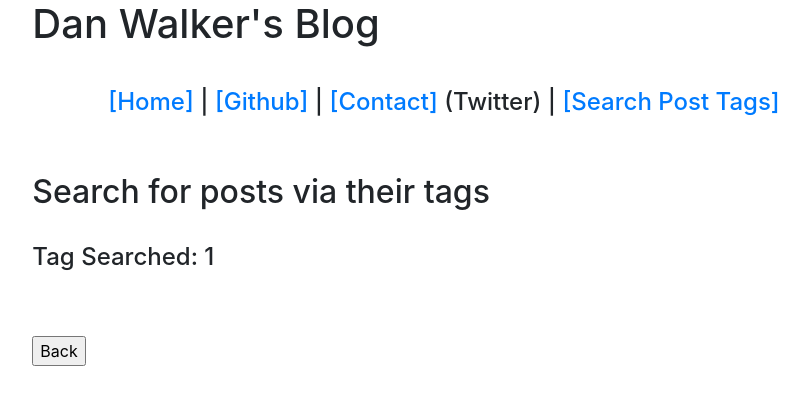
After one commit to DanielPDWalker/danblog_public, a Django app: page /tag/1 in a window 1280 px wide. The commit adds this page. Shown: the top 413 px of the page, without its empty margins (196-1005 px from the left). Run offline with Django 3.2, Linux system fonts and the light colour scheme; data that the repository does not hold is empty; some libraries are stand-ins or nearby versions.

Commit message:
Newest danblog version, tag search, title urls

```diff
--- a/blog/models.py
+++ b/blog/models.py
@@ -2,13 +2,16 @@ import re
 from django.db import models
 from datetime import datetime
 
+
 class BlogPost(models.Model):
     date = models.DateTimeField(default=datetime.now, blank=False)
-    title = models.CharField(max_length=200)
+    title = models.CharField(max_length=200, unique=True)
+    slug = models.SlugField(max_length=200, default='')
     author = models.CharField(default="Dan W.", max_length=200)
     content = models.TextField(blank=False)
     tags = models.CharField(max_length=200, default='Blog')
     description = models.TextField(max_length=500, default='A post about ')
     is_published = models.BooleanField()
+
     def __str__(self):
         return self.title
--- a/blog/urls.py
+++ b/blog/urls.py
@@ -4,5 +4,7 @@ from . import views
 
 urlpatterns = [
     path('', views.index, name='index'),
-    path('<int:post_id>', views.post, name='post'),
+    path('<str:post_slug>', views.post, name='post'),
+    path('tag/', views.tag, name='tag'),
+    path('tag/<str:tag_string>', views.tag_search, name ='tag_search')
 ]
--- /dev/null
+++ b/blog/utils.py
@@ -0,0 +1,23 @@
+def get_string_list_of_formatted_tags(list_of_blog_posts):
+    """
+    Given a list of blog posts, get the string values of all tags and
+    returns them as a list.
+
+    By default you will get a list of lists.
+    """
+    tag_list_raw = []
+    tag_list = []
+
+    try:
+        for post in list_of_blog_posts:
+            tag_list_raw.append(post.tags.split(','))
+    except:
+        tag_list_raw.append(list_of_blog_posts.tags.split(','))
+
+    for tag in tag_list_raw:
+        for i in tag:
+            if i.strip() not in tag_list:
+                tag_list.append(i.strip())
+
+
+    return sorted(tag_list)
--- a/blog/views.py
+++ b/blog/views.py
@@ -2,10 +2,12 @@ from django.shortcuts import render, get_object_or_404
 from django.core.paginator import EmptyPage, PageNotAnInteger, Paginator
 
 from .models import BlogPost
+from .utils import get_string_list_of_formatted_tags
 
 
 def index(request):
     posts = BlogPost.objects.order_by('-date').filter(is_published=True)
+    tag_list = get_string_list_of_formatted_tags(posts)
 
 
     paginator = Paginator(posts, 5)
@@ -13,18 +15,43 @@ def index(request):
     paged_posts = paginator.get_page(page)
 
     context = {
-        'posts': paged_posts
+        "posts": paged_posts,
+        "tag_list": tag_list
     }
 
     return render(request, 'blog/index.html', context)
 
 
 
-def post(request, post_id):
-    post = get_object_or_404(BlogPost, pk=post_id)
+def post(request, post_slug):
+    post = get_object_or_404(BlogPost, slug=post_slug)
+    tag_list = get_string_list_of_formatted_tags(post)
 
     context = {
-        'post': post
+        "post": post,
+        "tag_list": tag_list
     }
 
     return render(request, 'blog/post.html', context)
+
+
+def tag (request):
+    posts = BlogPost.objects.all()
+    tag_list = get_string_list_of_formatted_tags(posts)
+
+    context = {
+        "tag_list": tag_list
+    }
+    return render(request, 'blog/tag.html', context=context)
+
+
+def tag_search(request, tag_string):
+    posts = BlogPost.objects.order_by('-date').filter(tags__contains=tag_string)
+    tag_list = get_string_list_of_formatted_tags(posts)
+
+    context = {
+        "tag_string": tag_string,
+        "tag_list": tag_list,
+        "posts": posts
+    }
+    return render(request, 'blog/tag_search.html', context)
--- a/templates/base.html
+++ b/templates/base.html
@@ -10,9 +10,9 @@
     <!-- My Custom CSS -->
     <link rel="stylesheet" href="{% static 'blog/css/123.css' %}">
     {% if post %}
-      <title>Dan.W's Blog - {{ post.title }}</title>
+      <title>Dan Walker's Blog - {{ post.title }}</title>
     {% else %}
-    <title>Dan.W's Blog</title>
+    <title>Dan Walker's Blog</title>
     {% endif %}
   </head>
   <body>
@@ -26,11 +26,18 @@
 
         </div>
         <div class="col-8">
-          <h1 class="blog_title">Dan.W's Blog</h1>
+          <h1 class="blog_title">Dan Walker's Blog</h1>
+          <div class="container text-center">
+            <h4 id="navbar">
+              <a href="{% url 'index' %}">[Home]</a> |
+              <a href="https://github.com/DanielPDWalker" target="_blank">[Github]</a> |
+              <a href="https://twitter.com/DanielPDWalker" target="_blank">[Contact]</a> (Twitter) |
+              <a href="{% url 'tag' %}">[Search Post Tags]</a>
+            </h4>
+          </div>
+          <br>
+          <br>
           {% block content %} {% endblock %}
-        </div>
-        <div class="col-2">
-
         </div>
       </div>
 
--- /dev/null
+++ b/templates/blog/tag_search.html
@@ -0,0 +1,24 @@
+{% extends 'base.html' %}
+{% block content %}
+
+    <h2>Search for posts via their tags</h2>
+    <br>
+    <h4 class="tags">Tag Searched: {{ tag_string }}</h4>
+    <br>
+    {% for post in posts %}
+        <h3><a href="{% url 'post' post.slug %}">{{ post.title }}</a></h3>
+        <h5 class="info_line">{{ post.date|date:"d M Y"}}</h5>
+        <h6>Tags: {% for tag in tag_list %}
+            {% if tag in post.tags %}
+              <a href="{% url 'tag_search' tag %}">[{{ tag }}]</a>
+            {% endif %}
+          {% endfor %}</h6>
+        <p class="description">{{ post.description }}... <a href="{% url 'post' post.slug %}">Read Post</a> </p>
+        <br>
+    {% endfor %}
+
+
+    <div class="btn_holder">
+        <input type="button" value="Back" class="back_button" onclick="history.back(-1)" />
+    </div>
+{% endblock %}
```
Also changed, not shown: danblog/settings.py (+6 -17 lines), templates/blog/index.html (+7 -3 lines), templates/blog/post.html (+4 -4 lines), templates/blog/tag.html (added, +15 -0 lines), blog/migrations/0006_auto_20200719_0954.py (added), blog/migrations/0007_auto_20200719_0956.py (added), blog/migrations/0008_auto_20200719_0957.py (added), blog/migrations/0009_auto_20200719_0958.py (added), blog/migrations/0010_auto_20200719_0959.py (added), blog/migrations/0011_auto_20200719_0959.py (added), blog/migrations/0012_auto_20200719_1115.py (added), blog/migrations/0013_auto_20200719_1117.py (added), danblog/static/blog/css/123.css (line endings or trailing spaces).
